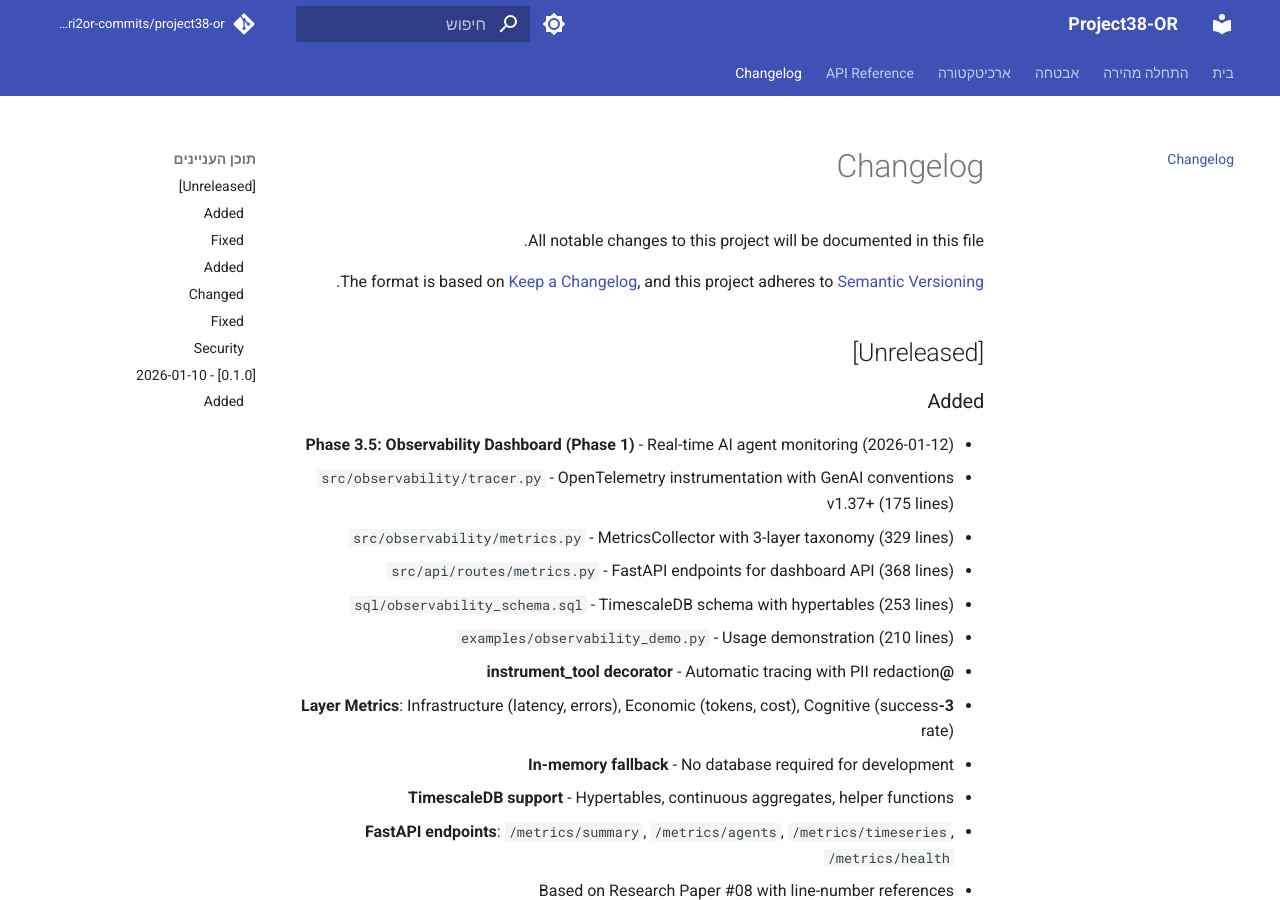
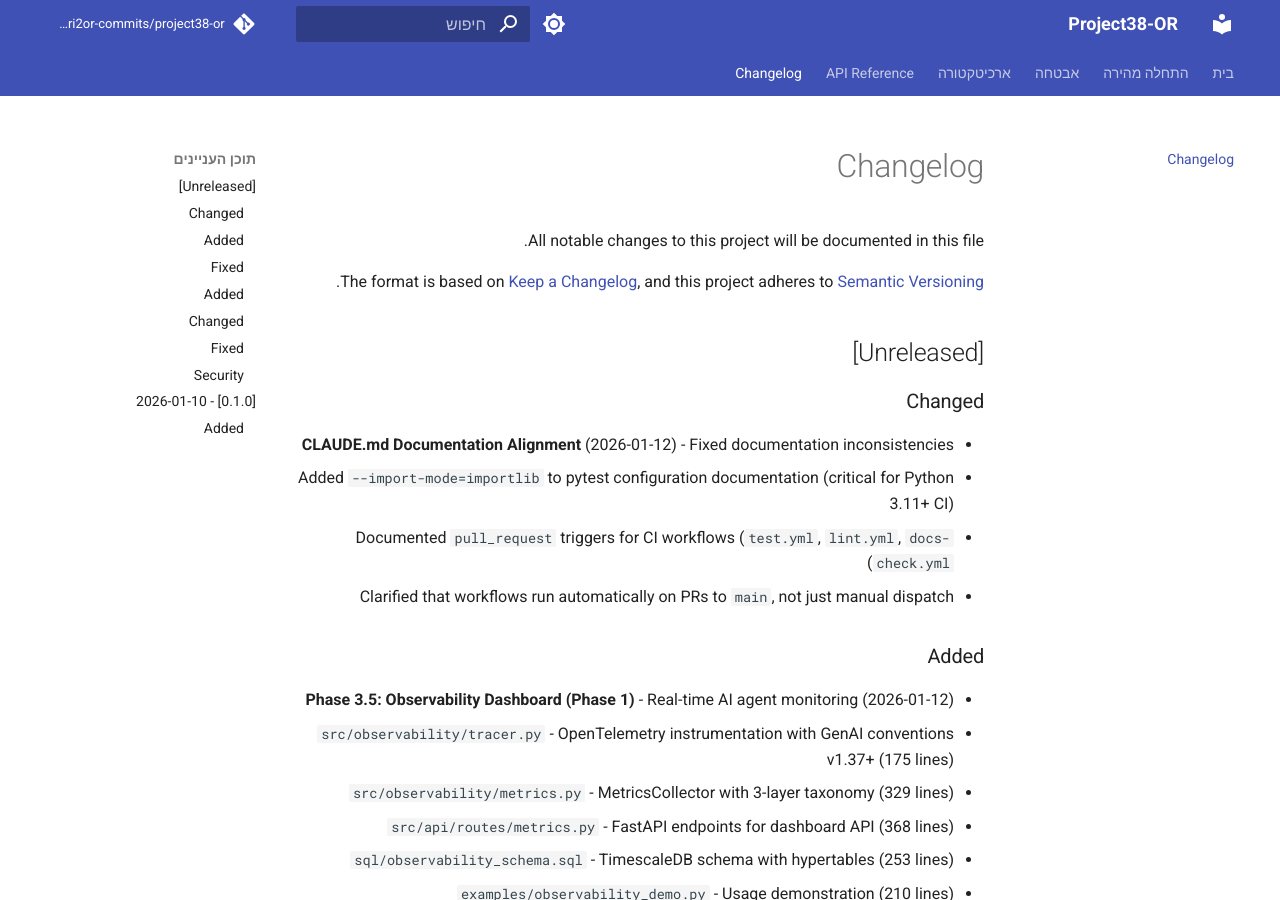
Before and after one commit to edri2or-commits/project38-or, an MkDocs documentation site: the page built from docs/changelog.md, in a window 1280 px wide and 900 px high. Built offline with MkDocs 1.6.1 and Material for MkDocs 9.7.7, drawn with Linux system fonts in a browser that asks for light colours; comment, search, counter and statistics services are not loaded.

Commit message:
docs(claude): align documentation with actual configuration
- Add --import-mode=importlib to pytest documentation (Python 3.11+ CI requirement)
- Document pull_request triggers for CI workflows (test, lint, docs-check)
- Clarify workflows run automatically on PRs to main, not just manual
- Update changelog per documentation rules

Fixes documentation inconsistencies identified during system alignment audit.
All configuration files (pyproject.toml, workflows) now match CLAUDE.md.

```diff
--- a/docs/changelog.md
+++ b/docs/changelog.md
@@ -6,6 +6,12 @@ The format is based on [Keep a Changelog](https://keepachangelog.com/en/1.1.0/),
 and this project adheres to [Semantic Versioning](https://semver.org/spec/v2.0.0.html).
 
 ## [Unreleased]
+
+### Changed
+- **CLAUDE.md Documentation Alignment** (2026-01-12) - Fixed documentation inconsistencies
+  - Added `--import-mode=importlib` to pytest configuration documentation (critical for Python 3.11+ CI)
+  - Documented `pull_request` triggers for CI workflows (`test.yml`, `lint.yml`, `docs-check.yml`)
+  - Clarified that workflows run automatically on PRs to `main`, not just manual dispatch
 
 ### Added
 - **Phase 3.5: Observability Dashboard (Phase 1)** - Real-time AI agent monitoring (2026-01-12)
```
Also changed, not shown: CLAUDE.md (+8 -2 lines).
